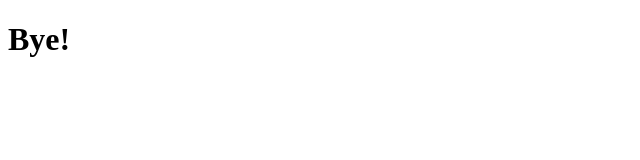
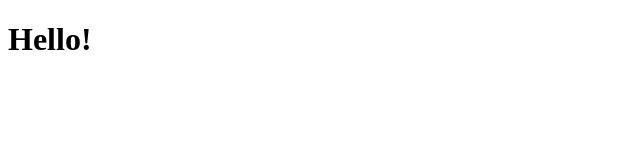
Before and after one commit to eahoskins5/LondonLifestyle, a plain HTML site: page index.html in a window 1280 px wide. Shown: the full height of the page, 0-640 px from the left. Drawn offline with Linux system fonts and the light colour scheme.

Commit message:
Revert "Changed h1"
This reverts commit 59b0c6198b228644bf6d0c8f22e90cd96d1c44a6.

```diff
--- a/index.html
+++ b/index.html
@@ -1,7 +1,7 @@
 <!DOCTYPE html PUBLIC "-//W3C//DTD HTML 4.01//EN" "http://www.w3.org/TR/html4/strict.dtd">
 <html>
 <head>
-  <h1> Bye! </h1>
+  <h1> Hello! </h1>
 </head>
 <body>
 </html>
```
